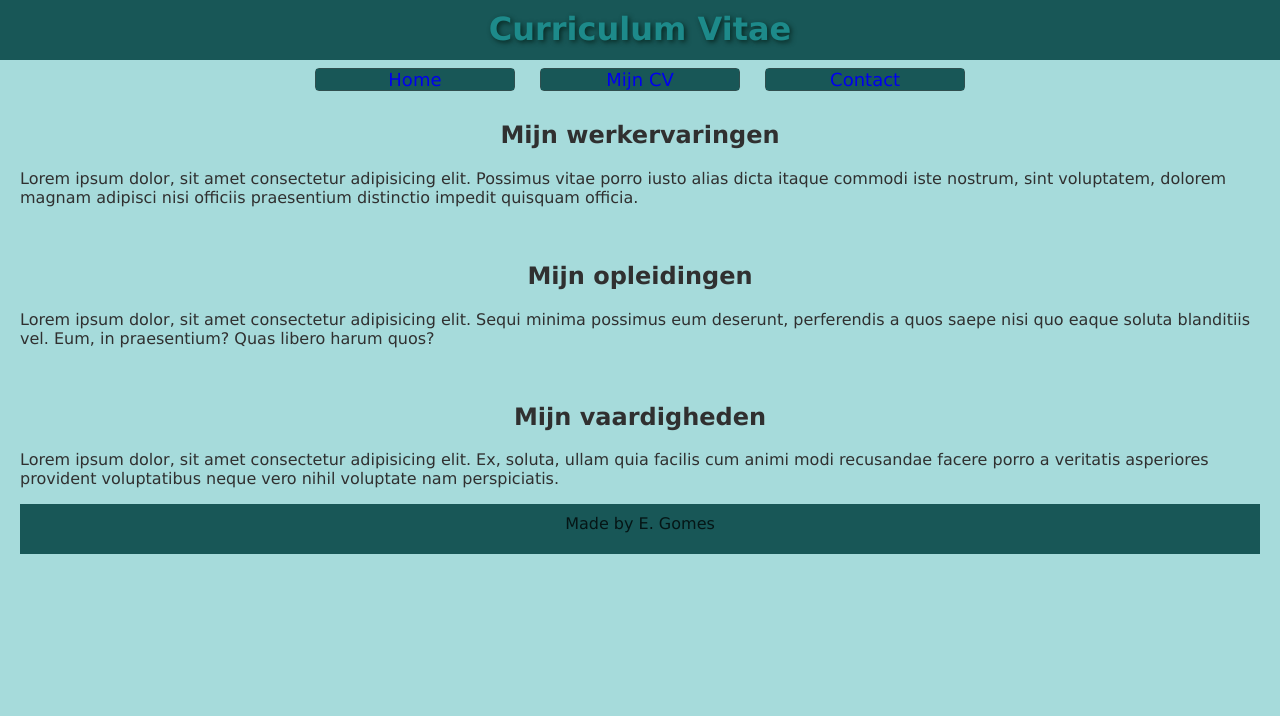
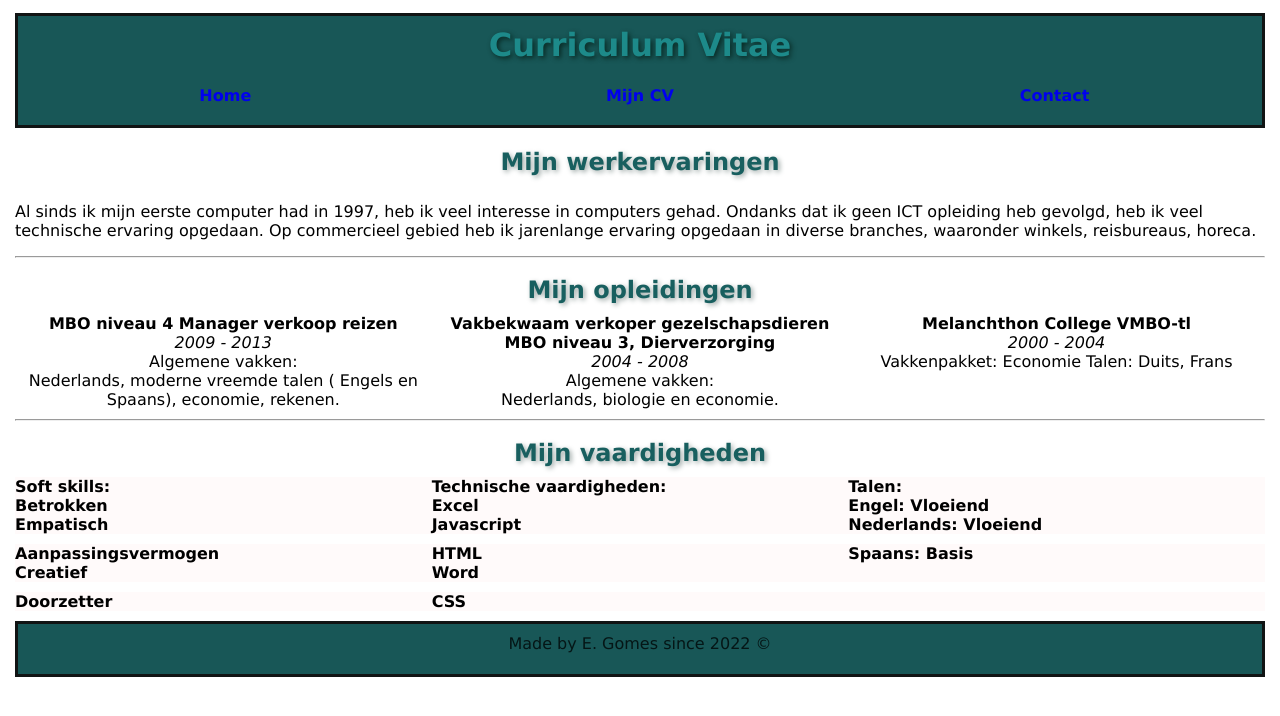
Before and after one commit to ElG87/Huiswerk-les-13en15, a plain HTML site: page HTML/mijncv.html in a window 1280 px wide. Drawn offline with Linux system fonts and the light colour scheme.

Commit message:
puntjes op de i

```diff
--- a/CSS/contact.css
+++ b/CSS/contact.css
@@ -5,20 +5,20 @@ body{
     color: rgb(48, 48, 48);
     margin-left: 10px;
     margin-right: 10px;
-    position: absolute;
-    top: 50px;
-    left: 10px;
-    right: 10px;
+    padding: 5px;
+}
+
+#top{
+    border: 3px solid rgb(17, 20, 20);
+    background-color: rgb(24, 87, 87);
+    margin-bottom: 10px;
 }
 
 header{
     background-color: rgb(24, 87, 87);
     color: rgb(29, 138, 138);
     height: 60px;
-    position: fixed;
-    top: 0px;
-    left: 0px;
-    right: 0px;
+    border: 3px 3px 0px 3px solid rgb(15, 77, 65);
 }
 
 h1{
@@ -26,28 +26,44 @@ h1{
     text-shadow: 2px 2px 5px rgb(8, 41, 35);
     margin: 0px;
     padding: 10px;
+    color: rgb(29, 138, 138);
 }
 
-button{
-    border: 1px solid darkslategray;
-    border-radius: 4px;
-    font-family: 'Lucida Sans', 'Lucida Sans Regular', 'Lucida Grande', 'Lucida Sans Unicode', Geneva, Verdana, sans-serif;
-    font-size: 18px;
-    width: 200px;
-    margin-top: 10px;
-    margin-bottom: 30px;
-    padding: 0px;
+h2{
+    text-align: center;
+    text-shadow: 2px 2px 5px rgb(8, 41, 35);
+    margin: 0px;
+    padding: 10px;
+    color: rgb(24, 95, 95);
 }
 
-button :hover {
-    background-color: rgb(62, 151, 163);
-    border-radius: 1px;
-    color: white;
-    box-shadow: outset 1px 1px 10px rgb(44, 44, 44);
+ul{
+    list-style-type: none;
+    margin: 0px;
+    padding: 0px;
+    overflow: hidden;
+    background-color: #333;
+    margin-bottom: 10px;
     font-weight: bold;
 }
 
-button :visited{
+li {
+    float: left;
+    margin: auto;
+    width: 33.33%;
+  }
+
+li a{
+    display: block;
+    padding: 10px;
+}
+
+li a:hover {
+    background-color: #9bd6c3;
+    border-radius: 4px;
+}
+
+li a:visited{
     color: black;
 }
 
@@ -59,31 +75,38 @@ a{
 
 #menubalk{
     display: block;
-   text-align: center;
-    max-width: 900px;
-    min-width: 500px;
+    text-align: center;
+}
 
-}
-#slotzin, #contactformulier, h2{
+#slotzin, h2{
     max-width: 600px;
+    min-width: 100px;
     height: auto;
     box-sizing: border-box;
     padding: 10px;
-    background-color: #a9dada;
-    margin: auto;
+    background-color: #9bd6c3;
+    margin:0px;
+    width: 100%;
 }
 #slotzin, h2{
     text-align: center;
 }
 #formulier{
-    margin-left: 50px;
-    margin-right: 10px;
+    margin: auto;
+    width: 100%;
+    background-color: #9bd6ce;
+}
+
+#gegevens{
+    margin: auto;
+    width: 50%;
 }
 
 #ombouw{
     border: 2px solid black;
     display: inherit;
     max-width: 600px;
+    margin: auto;
 
 }
 input[type="text"], textarea{
@@ -112,7 +135,7 @@ input[type="text"]:hover, textarea:hover{
     font-size: 14px;
     max-width: 500px;
     min-width: 300px;
-    margin-bottom: 30px;
+    margin-bottom: 20px;
     padding: 5px;
     box-shadow:
     0px 1px outset rgb(44, 44, 44)
@@ -128,5 +151,7 @@ footer{
     height: 30px;
     padding-top: 10px;
     padding-bottom: 10px;
-    margin-top: 20px;
+    margin-top: 10px;
+    margin-bottom: 0px;
+    border: 3px solid rgb(17, 20, 20);
 }
--- a/CSS/cv.css
+++ b/CSS/cv.css
@@ -1,94 +1,85 @@
+
 body{
-    background-color: rgb(166, 219, 219);
+    background-color: rgb(255, 255, 255);
     font-family: Verdana, Geneva, Tahoma, sans-serif;
-    color: rgb(48, 48, 48);
     margin-left: 10px;
     margin-right: 10px;
-    position: absolute;
-    top: 50px;
-    left: 10px;
-    right: 10px;
-}
+    padding: 5px;
+    }
+
+#top{
+    border: 3px solid rgb(17, 20, 20);
+    background-color: rgb(24, 87, 87);
+    margin-bottom: 10px;
+    }
 
 header{
     background-color: rgb(24, 87, 87);
     color: rgb(29, 138, 138);
     height: 60px;
-    position: fixed;
-    top: 0px;
-    left: 0px;
-    right: 0px;
-}
-
-button{
-    border: 1px solid darkslategray;
-    border-radius: 4px;
-    font-family: 'Lucida Sans', 'Lucida Sans Regular', 'Lucida Grande', 'Lucida Sans Unicode', Geneva, Verdana, sans-serif;
-    font-size: 18px;
-    width: 200px;
-    margin: 10PX;
-    padding: 0px;
-}
-
-button :hover {
-    background-color: rgb(62, 151, 163);
-    border-radius: 1px;
-    color: white;
-    box-shadow: 2px 2px 2px black;
-    font-weight: bold;
-}
-
-button :visited{
-    color: black;
-}
-
+    border: 3px 3px 0px 3px solid rgb(15, 77, 65);
+    }
 
 h1{
     text-align: center;
     text-shadow: 2px 2px 5px rgb(8, 41, 35);
     margin: 0px;
     padding: 10px;
+    color: rgb(29, 138, 138);
+    }
+
+h2{
+    text-align: center;
+    text-shadow: 2px 2px 5px rgb(157, 168, 166);
+    margin: 0px;
+    padding: 10px;
+    color: rgb(24, 95, 95);
 }
 
-button{
-    border: 1px solid darkslategray;
-    border-radius: 4px;
-    font-family: 'Lucida Sans', 'Lucida Sans Regular', 'Lucida Grande', 'Lucida Sans Unicode', Geneva, Verdana, sans-serif;
-    font-size: 18px;
-    width: 200px;
-    margin: 10PX;
+ul{
+    list-style-type: none;
+    margin: 0px;
     padding: 0px;
-}
-
-button :hover {
-    background-color: rgb(62, 151, 163);
-    border-radius: 1px;
-    color: white;
-    box-shadow: 2px 2px 2px black;
+    overflow: hidden;
+    background-color: rgb(255, 250, 250);
+    margin-bottom: 10px;
     font-weight: bold;
 }
 
-button :visited{
+li {
+    float: left;
+    margin: auto;
+    width: 33.33%;
+  }
+
+li a{
+    display: block;
+    padding: 10px;
+}
+
+li a:hover {
+    background-color: #9bd6c3;
+    border-radius: 4px;
+}
+
+li a:visited{
     color: black;
 }
 
-h1{
-    text-align: center;
-    text-shadow: 2px 2px 5px rgb(8, 41, 35);
-    margin: 0px;
-}
-
-h2{
-    text-align: center;
-}
 a{
     background-color: rgb(24, 87, 87);
-    display: block;
-    text-decoration: none;
+        text-decoration: none;
 }
 
 #menubalk{
     display: block;
+    text-align: center;
+}
+
+#opleidingen{
+    float: left;
+    background-color: white;
+    font-weight: 100;
     text-align: center;
 }
 
@@ -99,5 +90,7 @@ footer{
     height: 30px;
     padding-top: 10px;
     padding-bottom: 10px;
-    margin: 0;
+    margin-top: 10px;
+    margin-bottom: 0px;
+    border: 3px solid rgb(17, 20, 20);
 }
--- a/CSS/home.css
+++ b/CSS/home.css
@@ -1,23 +1,24 @@
+
 body{
-    background-color: rgb(166, 219, 219);
+    background-color: rgb(255, 255, 255);
     font-family: Verdana, Geneva, Tahoma, sans-serif;
     color: rgb(48, 48, 48);
     margin-left: 10px;
     margin-right: 10px;
-    position: absolute;
-    top: 50px;
-    left: 10px;
-    right: 10px;
+    padding: 5px;
+    }
+
+#top{
+    border: 3px solid rgb(17, 20, 20);
+    background-color: rgb(24, 87, 87);
+    margin-bottom: 10px;
     }
 
 header{
     background-color: rgb(24, 87, 87);
     color: rgb(29, 138, 138);
     height: 60px;
-    position: fixed;
-    top: 0px;
-    left: 0px;
-    right: 0px;
+    border: 3px 3px 0px 3px solid rgb(15, 77, 65);
     }
 
 h1{
@@ -25,48 +26,66 @@ h1{
     text-shadow: 2px 2px 5px rgb(8, 41, 35);
     margin: 0px;
     padding: 10px;
+    color: rgb(29, 138, 138);
     }
 
-button{
-    border: 1px solid darkslategray;
-    border-radius: 4px;
-    font-family: 'Lucida Sans', 'Lucida Sans Regular', 'Lucida Grande', 'Lucida Sans Unicode', Geneva, Verdana, sans-serif;
-    font-size: 18px;
-    width: 200px;
-    margin: 10PX;
-    padding: 0px;
+    img {
+        width: 150px;
+        height: 100px;
+        border-radius: 40%;
+        border: 2px solid black;
+        margin-top: 20px;
+        object-fit: cover;
+    }
+h2{
+    text-align: center;
+    text-shadow: 2px 2px 5px rgb(8, 41, 35);
+    margin: 0px;
+    padding: 5px;
+    color: rgb(24, 95, 95);
     }
 
-button :hover {
-    background-color: rgb(62, 151, 163);
-    border-radius: 1px;
-    color: white;
-    box-shadow: 2px 2px 2px black;
+ul{
+    list-style-type: none;
+    margin: 0px;
+    padding: 0px;
+    overflow: hidden;
+    background-color: #333;
+    margin-bottom: 10px;
     font-weight: bold;
     }
 
-button :visited{
-    color: black;
+li {
+    float: left;
+    margin: auto;
+    width: 33.33%;
     }
 
-h1{
-    text-align: center;
-    text-shadow: 2px 2px 5px rgb(8, 41, 35);
-    margin: 0px;
+li a{
+    display: block;
+    padding: 10px;
     }
 
-h2{
-    text-align: center;
+li a:hover {
+    background-color: #9bd6c3;
+    border-radius: 4px;
+    }
+
+li a:visited {
+    color: black;
 }
 
 a{
     background-color: rgb(24, 87, 87);
-    display: block;
     text-decoration: none;
 }
 
-#menubalk{
+#menubalk {
     display: block;
+    text-align: center;
+}
+
+section {
     text-align: center;
 }
 
@@ -77,5 +96,7 @@ footer{
     height: 30px;
     padding-top: 10px;
     padding-bottom: 10px;
-    margin: 0;
+    margin-top: 10px;
+    margin-bottom: 0px;
+    border: 3px solid rgb(17, 20, 20);
 }
--- a/HTML/mijncv.html
+++ b/HTML/mijncv.html
@@ -7,31 +7,77 @@
             <title>Huiswerkopgave Les 13-15</title>
         </head>
         <body>
+            <div id="top">
                 <header>
                     <h1>Curriculum Vitae
                     </h1>
                 </header>
                 <nav id="menubalk">
-            <button><a href="../index.html">Home</a></button>
-            <button><a href="mijncv.html">Mijn CV</a></button>
-            <button><a href="contact.html">Contact</a></button>
+                    <ul>
+                        <li><a href="../index.html">Home</a></li>
+                        <li><a href="mijncv.html">Mijn CV</a></li>
+                        <li><a href="contact.html">Contact</a></li>
+                    </ul>
                 </nav>
-        <article>
+            </div>
                 <section>
                     <h2>Mijn werkervaringen</h2>
-                <p>Lorem ipsum dolor, sit amet consectetur adipisicing elit. Possimus vitae porro iusto alias dicta itaque commodi iste nostrum, sint voluptatem, dolorem magnam adipisci nisi officiis praesentium distinctio impedit quisquam officia.</p>
+                    <p>Al sinds ik mijn eerste computer had in 1997, heb ik veel interesse in computers gehad. Ondanks dat ik geen ICT opleiding heb gevolgd, heb ik veel technische ervaring opgedaan. Op commercieel gebied heb ik jarenlange ervaring opgedaan in diverse branches, waaronder winkels, reisbureaus, horeca.
+                    </p>
                 </section>
-            <br>
+                <hr>
                 <section>
                     <h2>Mijn opleidingen</h2>
-                <p>Lorem ipsum dolor, sit amet consectetur adipisicing elit. Sequi minima possimus eum deserunt, perferendis a quos saepe nisi quo eaque soluta blanditiis vel. Eum, in praesentium? Quas libero harum quos?</p>
-                <br>
+                    <ul id="opleidingen">
+                        <li><strong>MBO niveau 4
+                        Manager verkoop reizen</strong><br>
+                        <em>2009 - 2013</em><br>
+                        Algemene vakken:<br>
+                        Nederlands, moderne vreemde talen ( Engels en Spaans), economie, rekenen.
+                        </li>
+                        <li><strong> Vakbekwaam verkoper gezelschapsdieren MBO niveau 3, Dierverzorging</strong><br>
+                        <em>2004 - 2008</em> <br>
+                        Algemene vakken:<br> Nederlands, biologie en economie.
+                        </li>
+                        <li><strong>Melanchthon College
+                            VMBO-tl</strong><br>
+                                <em>2000 - 2004</em><br>
+                            Vakkenpakket: Economie
+                            Talen: Duits, Frans
+                        </li>
+                    </ul>
                 </section>
-            <section>
-                <h2>Mijn vaardigheden</h2>
-                <p>Lorem ipsum dolor, sit amet consectetur adipisicing elit. Ex, soluta, ullam quia facilis cum animi modi recusandae facere porro a veritatis asperiores provident voluptatibus neque vero nihil voluptate nam perspiciatis.</p>
+                <hr>
+                <section><h2>Mijn vaardigheden</h2>
+                    <div>
+                        <ul>
+                            <li>Soft skills:</li>
+                            <li>Technische vaardigheden:</li>
+                            <li>Talen:</li>
+                            <li>Betrokken</li>
+                            <li>Excel</li>
+                            <li>Engel: Vloeiend</li>
+                            <li>Empatisch</li>
+                            <li>Javascript</li>
+                            <li>Nederlands: Vloeiend</li>
+                        </ul>
+                    </div>
+                    <div>
+                        <ul>
+                            <li>Aanpassingsvermogen</li>
+                            <li>HTML</li>
+                            <li>Spaans: Basis</li>
+                            <li>Creatief</li>
+                            <li>Word</li>
+                        </ul>
+                    </div>
+                    <div>
+                        <ul>
+                            <li>Doorzetter</li>
+                            <li>CSS</li>
+                        </ul>
                     </section>
-        </article>
-        <footer>Made by E. Gomes</footer>
+                    </div>
+            <footer>Made by E. Gomes since 2022 &#xa9;</footer>
         </body>
     </html>
```
Also changed, not shown: HTML/contact.html (+12 -8 lines), index.html (+21 -16 lines), 1 other file. Lines whose indentation alone changed are shown as unchanged.
